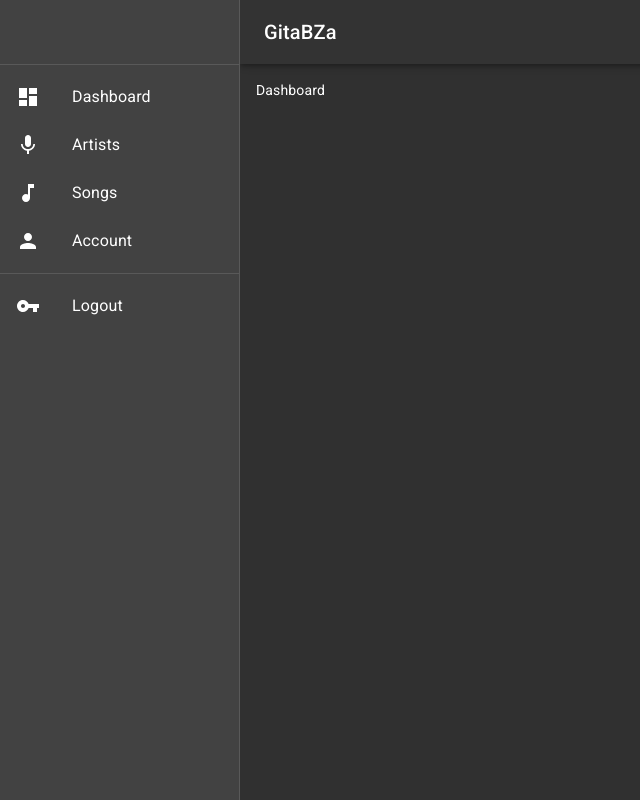
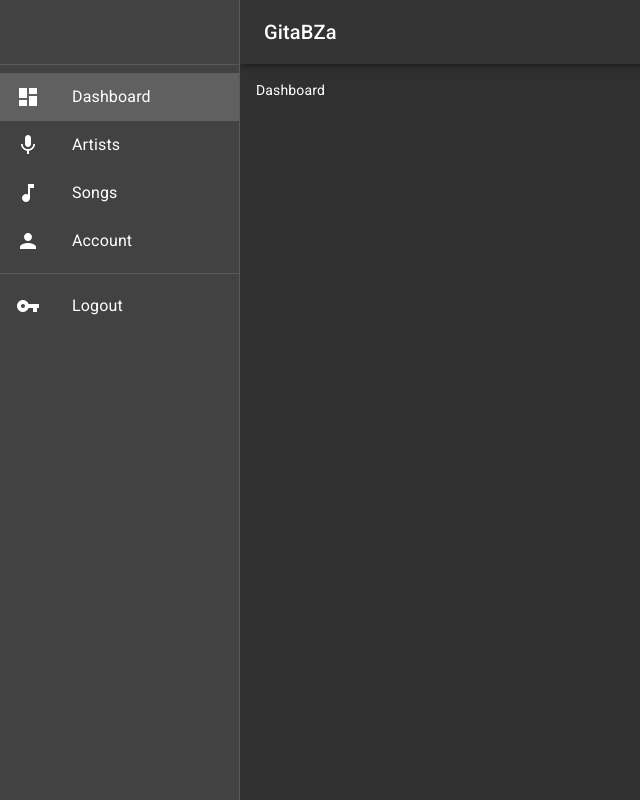
Before and after one commit to toe-pyae-sone-oo/gitabza-ui-material, a React (Create React App) app: page /admin in a window 1280 px wide. Shown: the whole page, without its empty margins (0-640 px from the left). Built offline with nearby package versions, Linux system fonts and the light colour scheme.

Commit message:
add navigation in drawer

```diff
--- a/src/components/AdminNavigation/AdminNavigation.js
+++ b/src/components/AdminNavigation/AdminNavigation.js
@@ -1,5 +1,6 @@
 import React, { useState } from 'react'
 import { useTheme } from '@material-ui/core/styles'
+import { NavLink } from 'react-router-dom'
 import AppBar from '@material-ui/core/AppBar'
 import Toolbar from '@material-ui/core/Toolbar'
 import Typography from '@material-ui/core/Typography'
@@ -38,19 +39,35 @@ const AdminNavigation = ({ window }) => {
       <div className={classes.toolbar} />
       <Divider/>
       <List>
-        <ListItem button>
+        <ListItem
+          button
+          component={NavLink}
+          exact
+          to="/admin"
+          activeClassName="Mui-selected"
+        >
           <ListItemIcon>
             <DashboardIcon/>
           </ListItemIcon>
           <ListItemText primary="Dashboard" />
         </ListItem>
-        <ListItem button>
+        <ListItem
+          button
+          component={NavLink}
+          to="/admin/artists"
+          activeClassName="Mui-selected"
+        >
           <ListItemIcon>
             <MicIcon/>
           </ListItemIcon>
           <ListItemText primary="Artists" />
         </ListItem>
-        <ListItem button>
+        <ListItem
+          button
+          component={NavLink}
+          to="/admin/songs"
+          activeClassName="Mui-selected"
+        >
           <ListItemIcon>
             <MusicIcon/>
           </ListItemIcon>
```
